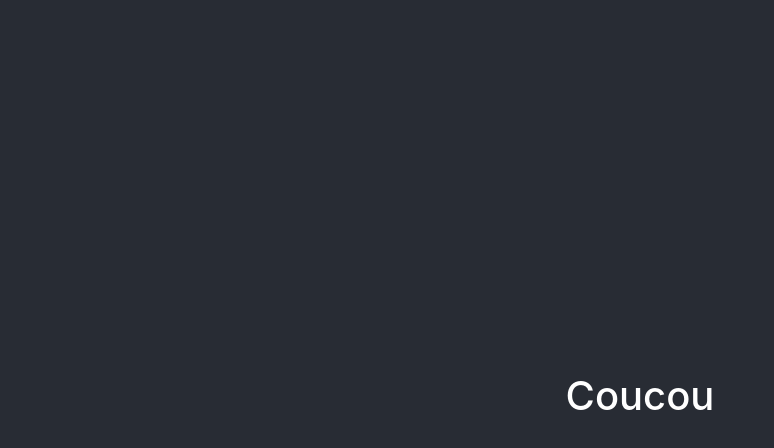
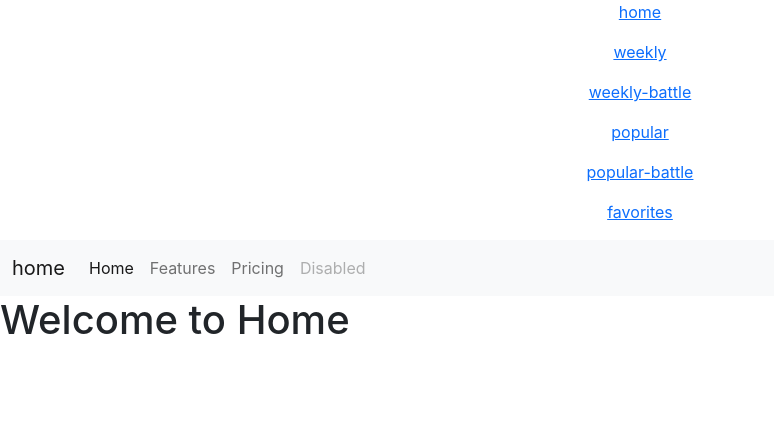
Before and after one commit to SNarboni/moovice, a React (Create React App) app: page / in a window 1280 px wide. Shown: the top 448 px of the page, without its empty margins (0-774 px from the left). Built offline with nearby package versions, Linux system fonts and the light colour scheme.

Commit message:
ajout de bootstrap et des pages

```diff
--- a/public/index.html
+++ b/public/index.html
@@ -23,7 +23,7 @@
       Unlike "/favicon.ico" or "favicon.ico", "%PUBLIC_URL%/favicon.ico" will
       work correctly both with client-side routing and a non-root public URL.
       Learn how to configure a non-root public URL by running `npm run build`.
-    -->
+    --><link href="https://cdn.jsdelivr.net/npm/bootstrap@5.0.0-beta2/dist/css/bootstrap.min.css" rel="stylesheet" integrity="sha384-BmbxuPwQa2lc/FVzBcNJ7UAyJxM6wuqIj61tLrc4wSX0szH/Ev+nYRRuWlolflfl" crossorigin="anonymous">
     <title>React App</title>
   </head>
   <body>
@@ -39,5 +39,7 @@
       To begin the development, run `npm start` or `yarn start`.
       To create a production bundle, use `npm run build` or `yarn build`.
     -->
+    <script src="https://cdn.jsdelivr.net/npm/@popperjs/core@2.6.0/dist/umd/popper.min.js" integrity="sha384-KsvD1yqQ1/1+IA7gi3P0tyJcT3vR+NdBTt13hSJ2lnve8agRGXTTyNaBYmCR/Nwi" crossorigin="anonymous"></script>
+    <script src="https://cdn.jsdelivr.net/npm/bootstrap@5.0.0-beta2/dist/js/bootstrap.min.js" integrity="sha384-nsg8ua9HAw1y0W1btsyWgBklPnCUAFLuTMS2G72MMONqmOymq585AcH49TLBQObG" crossorigin="anonymous"></script>
   </body>
 </html>
--- a/src/App.js
+++ b/src/App.js
@@ -1,15 +1,80 @@
 import React from "react";
 import "./App.css";
-import 'bootstrap/dist/css/bootstrap.min.css';
+import { BrowserRouter, Route, Link, Switch } from "react-router-dom";
+import Home from "./components/Home"
+import Weekly from "./components/Weekly"
+import WeeklyBattle from "./components/WeeklyBattle"
+import Popular from "./components/Popular"
+import PopularBattle from "./components/PopularBattle"
+import Favorites from "./components/Favorites"
 
 class App extends React.Component {
+
+  constructor(props){
+    super(props);
+    this.state={
+      tkt:"",
+    }
+  }
+
   render() {
     return (
+      <BrowserRouter>
       <div className="App">
-        <header className="App-header">
-          <h1>Coucou</h1>
-        </header>
-      </div>
+      <Switch>
+          <Route exact path="/">
+          <header>
+            <p><Link to="/">home</Link></p>
+            <p><Link to="/weekly">weekly</Link></p>
+            <p><Link to="/weekly-battle">weekly-battle</Link></p>
+            <p><Link to="/popular">popular</Link></p>
+            <p><Link to="/popular-battle">popular-battle</Link></p>
+            <p><Link to="/favorites">favorites</Link></p>
+          </header>
+
+          <nav className="navbar navbar-expand-lg navbar-light bg-light">
+        <div className="container-fluid">
+          <a className="navbar-brand" href="#">home</a>
+          <button className="navbar-toggler" type="button" data-bs-toggle="collapse" data-bs-target="#navbarNav" aria-controls="navbarNav" aria-expanded="false" aria-label="Toggle navigation">
+            <span className="navbar-toggler-icon"></span>
+          </button>
+          <div className="collapse navbar-collapse" id="navbarNav">
+            <ul className="navbar-nav">
+              <li className="nav-item">
+                <a className="nav-link active" aria-current="page" href="#">Home</a>
+              </li>
+              <li className="nav-item">
+                <a className="nav-link" href="#">Features</a>
+              </li>
+              <li className="nav-item">
+                <a className="nav-link" href="#">Pricing</a>
+              </li>
+              <li className="nav-item">
+                <a className="nav-link disabled" href="#" tabindex="-1" aria-disabled="true">Disabled</a>
+              </li>
+            </ul>
+          </div>
+        </div>
+      </nav>
+
+          </Route>
+          <Route path="*">
+            <header>
+              <p><Link to="/">home</Link></p>
+            </header>
+          </Route>
+        </Switch>
+        </div>
+
+        <Switch>
+          <Route exact path="/" component={Home}/>
+          <Route path="/weekly" component={Weekly}/>
+          <Route path="/weekly-battle" component={WeeklyBattle}/>
+          <Route path="/popular" component={Popular}/>
+          <Route path="/popular-battle" component={PopularBattle}/>
+          <Route path="/favorites" component={Favorites}/>
+        </Switch>
+      </BrowserRouter>
     );
   }
 }
--- /dev/null
+++ b/src/components/Favorites.jsx
@@ -0,0 +1,14 @@
+import React from 'react';
+
+class Favorites extends React.Component {
+    render() {
+        return (
+            <div>
+                <h1>Favorites</h1>
+            </div>
+        )
+    }
+
+}
+
+export default Favorites;
--- /dev/null
+++ b/src/components/Home.jsx
@@ -0,0 +1,16 @@
+import React from 'react';
+import { BrowserRouter, Route, Link, Switch } from "react-router-dom";
+
+
+class Home extends React.Component {
+    render() {
+        return (
+            <div>
+                <h1>Welcome to Home</h1>
+            </div>
+        )
+    }
+
+}
+
+export default Home;
--- /dev/null
+++ b/src/components/Popular.jsx
@@ -0,0 +1,14 @@
+import React from 'react';
+
+class Popular extends React.Component {
+    render() {
+        return (
+            <div>
+                <h1>Popular</h1>
+            </div>
+        )
+    }
+
+}
+
+export default Popular;
--- /dev/null
+++ b/src/components/PopularBattle.jsx
@@ -0,0 +1,14 @@
+import React from 'react';
+
+class PopularBattle extends React.Component {
+    render() {
+        return (
+            <div>
+                <h1>PopularBattle</h1>
+            </div>
+        )
+    }
+
+}
+
+export default PopularBattle;
--- /dev/null
+++ b/src/components/Weekly.jsx
@@ -0,0 +1,17 @@
+import React from 'react';
+import { BrowserRouter, Route, Link, Switch } from "react-router-dom";
+
+
+class Weekly extends React.Component {
+    render() {
+        return (
+            <div>
+                <h1>Weekly</h1>
+                <p>coucou</p>
+            </div>
+        )
+    }
+
+}
+
+export default Weekly;
--- /dev/null
+++ b/src/components/WeeklyBattle.jsx
@@ -0,0 +1,14 @@
+import React from 'react';
+
+class WeeklyBattle extends React.Component {
+    render() {
+        return (
+            <div>
+                <h1>WeeklyBattle</h1>
+            </div>
+        )
+    }
+
+}
+
+export default WeeklyBattle;
```
